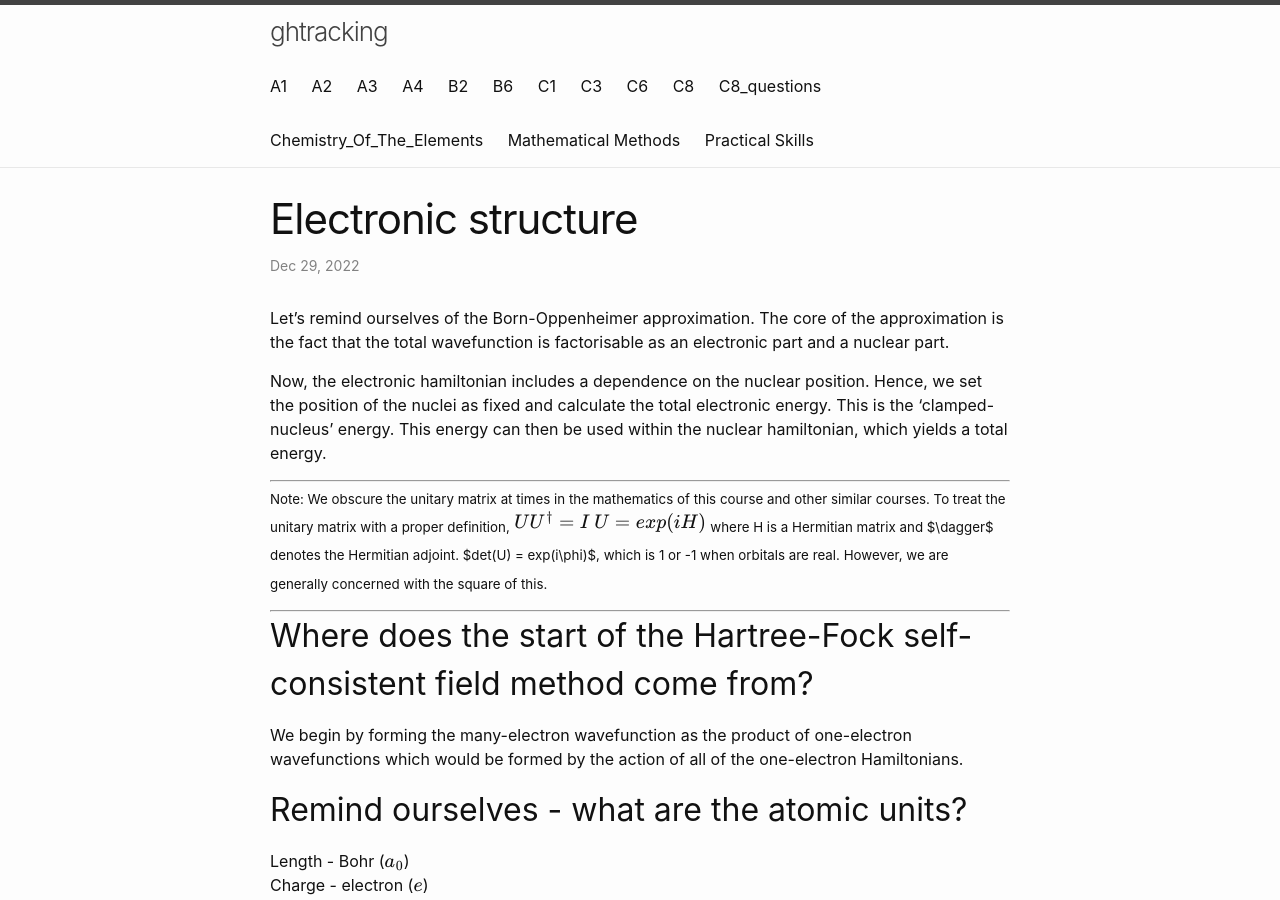
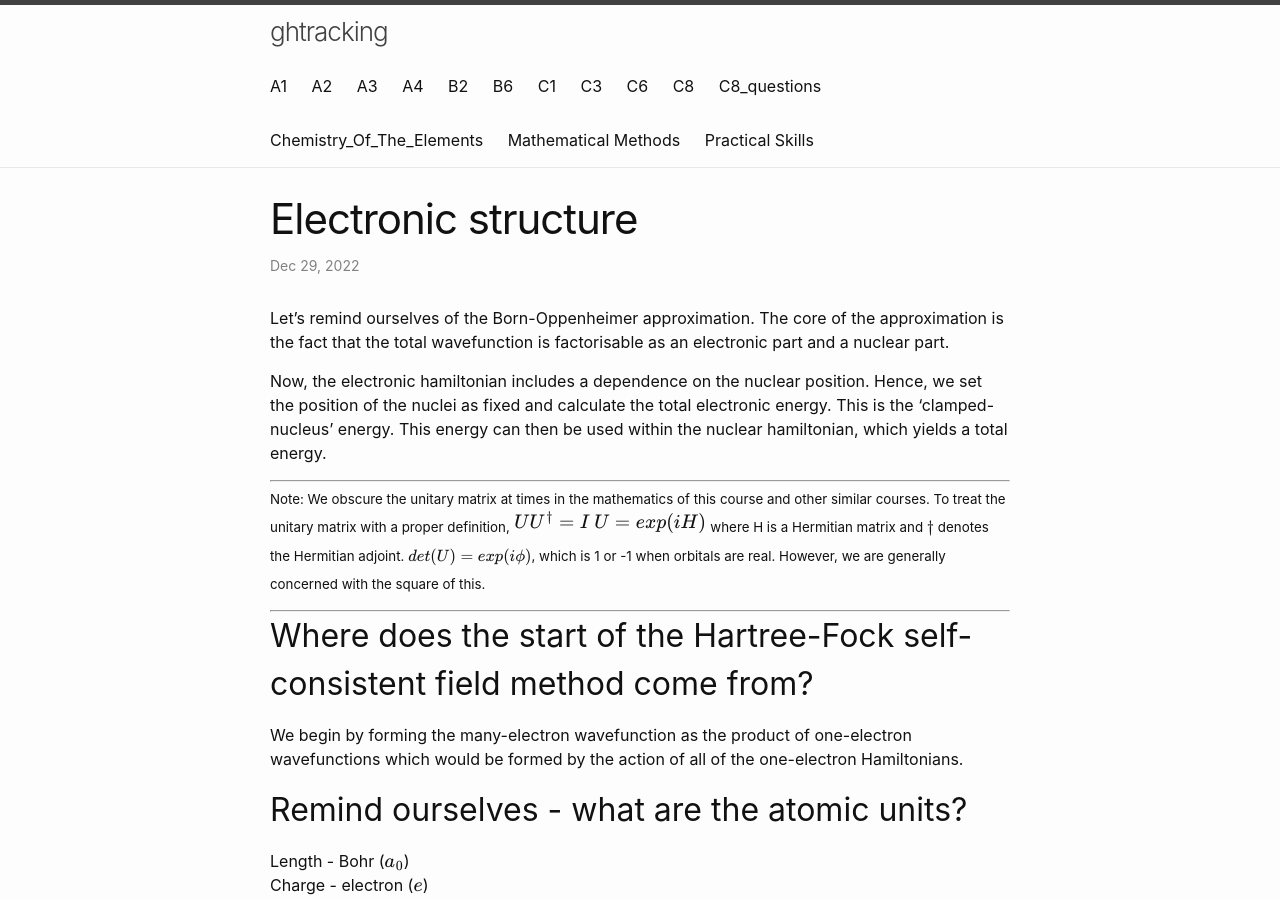
Before and after one commit to ghTracking/ghtracking.github.io, a Jekyll site: the page built from _C_Courses/C8.md, in a window 1280 px wide and 900 px high. Built offline with Jekyll 4.4.1, drawn with Linux system fonts in a browser that asks for light colours.

```diff
--- a/_C_Courses/C8.md
+++ b/_C_Courses/C8.md
@@ -22,7 +22,7 @@ Now, the electronic hamiltonian includes a dependence on the nuclear position. H
 <sub>Note: We obscure the unitary matrix at times in the mathematics of this course and other similar courses. To treat the unitary matrix with a proper definition,</sub>
 $$UU^\dagger = I$$
 $$U = exp(iH)$$
-<sub>where H is a Hermitian matrix and $\dagger$ denotes the Hermitian adjoint. $det(U) = exp(i\phi)$,  which is 1 or -1 when orbitals are real. However, we are generally concerned with the square of this.</sub>
+<sub>where H is a Hermitian matrix and $$\dagger$$ denotes the Hermitian adjoint. $$det(U) = exp(i\phi)$$,  which is 1 or -1 when orbitals are real. However, we are generally concerned with the square of this.</sub>
 
 
 ---
```
